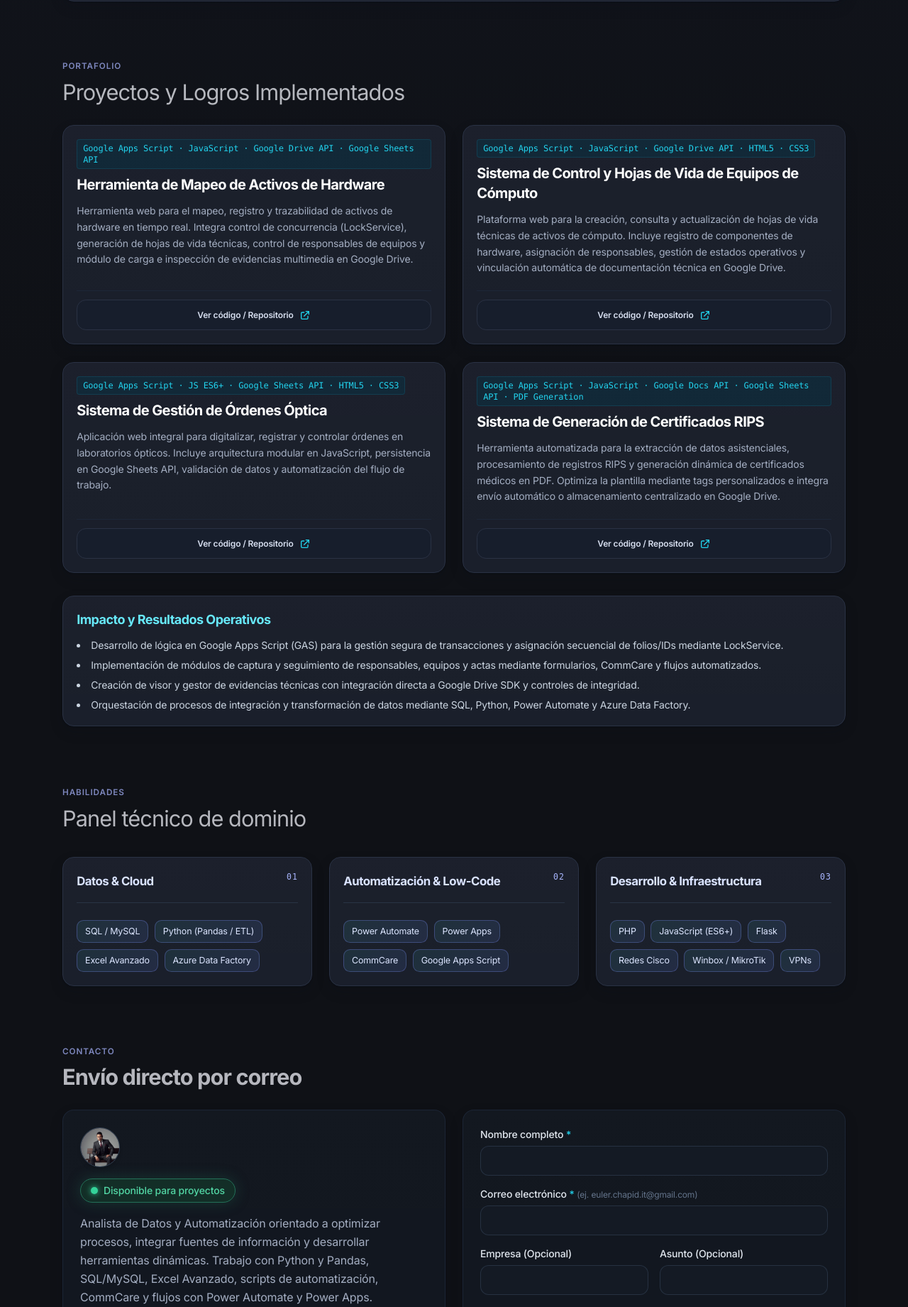
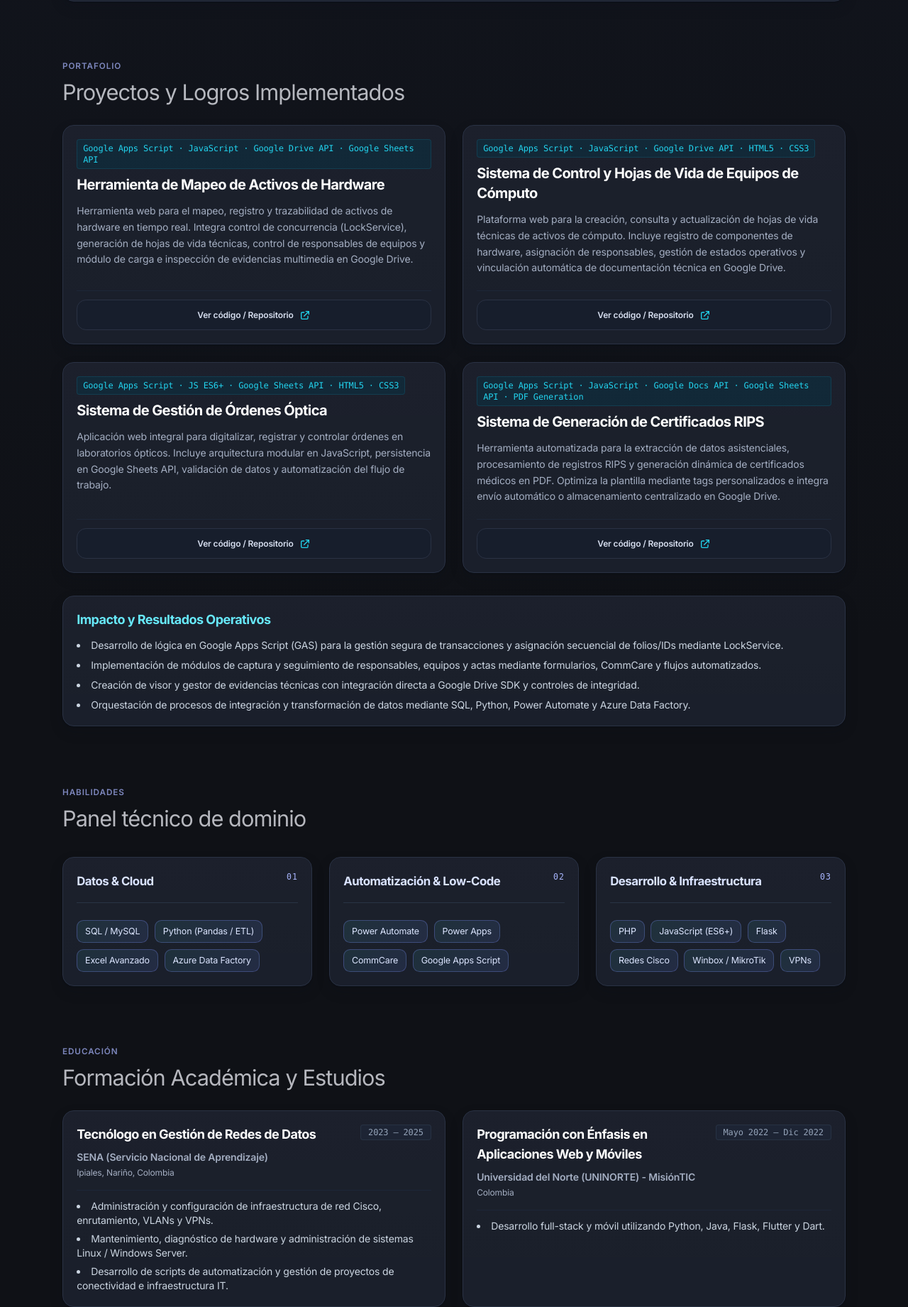
Before and after one commit to EulerArturo/Hoja-de-vida, a Flask app: page / in a window 1280 px wide. Shown: the part 1565-3406 px from the top of the page at 71% size. Run offline with Flask 3, Linux system fonts and the light colour scheme; some libraries are stand-ins or nearby versions.

Commit message:
se agrego la seccion de educación

```diff
--- a/data/profile.py
+++ b/data/profile.py
@@ -118,5 +118,46 @@ PROFILE = {
         "Implementación de módulos de captura y seguimiento de responsables, equipos y actas mediante formularios, CommCare y flujos automatizados.",
         "Creación de visor y gestor de evidencias técnicas con integración directa a Google Drive SDK y controles de integridad.",
         "Orquestación de procesos de integración y transformación de datos mediante SQL, Python, Power Automate y Azure Data Factory."
-    ]
+    ],
+    "education": [
+        {
+            "institution": "SENA (Servicio Nacional de Aprendizaje)",
+            "degree": "Tecnólogo en Gestión de Redes de Datos",
+            "period": "2023 – 2025",
+            "location": "Ipiales, Nariño, Colombia",
+            "details": [
+                "Administración y configuración de infraestructura de red Cisco, enrutamiento, VLANs y VPNs.",
+                "Mantenimiento, diagnóstico de hardware y administración de sistemas Linux / Windows Server.",
+                "Desarrollo de scripts de automatización y gestión de proyectos de conectividad e infraestructura IT."
+            ]
+        },
+        {
+            "institution": "Universidad del Norte (UNINORTE) - MisiónTIC",
+            "degree": "Programación con Énfasis en Aplicaciones Web y Móviles",
+            "period": "Mayo 2022 – Dic 2022",
+            "location": "Colombia",
+            "details": [
+                "Desarrollo full-stack y móvil utilizando Python, Java, Flask, Flutter y Dart."
+            ]
+        },
+        {
+            "institution": "SENA - Centro de Biotecnología Agropecuaria",
+            "degree": "Técnico en Programación de Software",
+            "period": "Oct 2019 – Oct 2020",
+            "location": "Mosquera, Cundinamarca, Colombia",
+            "details": [
+                "Diagramación de sistemas, HTML, CSS, JavaScript, PHP, MySQL e Inglés II."
+            ]
+        },
+        {
+            "institution": "Centro de Capacitación en Informática Integral",
+            "degree": "Técnico en Secretariado Ejecutivo Sistematizado",
+            "period": "Nov 2008 – Abr 2009",
+            "location": "Colombia",
+            "details": [
+                "Costos, operaciones contables, contabilidad comercial, constitución de empresas y gestión en Excel."
+            ]
+        },
+    ],
+
 }
--- a/templates/index.html
+++ b/templates/index.html
@@ -226,6 +226,41 @@
             </div>
         </section>
 
+        <!-- Formación académica y certificaciones. -->
+        <section id="education" class="animate-block section-panel" data-scene="education">
+            <div class="section-head">
+                <p class="kicker">Educación</p>
+                <h2 class="title">Formación Académica y Estudios</h2>
+            </div>
+
+            <div class="mt-8 grid gap-6 md:grid-cols-2">
+                {% for edu in profile.education %}
+                <article class="glass-card hover:border-cyan-500/50 transition-all duration-300 flex flex-col justify-between">
+                    <div>
+                        <div class="flex justify-between items-start gap-2 mb-2">
+                            <h3 class="text-lg font-bold text-white">{{ edu.degree }}</h3>
+                            {% if edu.period %}
+                            <span class="text-xs text-slate-400 font-mono bg-slate-800/60 px-2.5 py-0.5 rounded border border-slate-700/50 shrink-0">{{ edu.period }}</span>
+                            {% endif %}
+                        </div>
+                        <p class="text-sm font-semibold text-cyan-300">{{ edu.institution }}</p>
+                        {% if edu.location %}
+                        <p class="text-xs text-slate-400 mt-1">{{ edu.location }}</p>
+                        {% endif %}
+
+                        {% if edu.details %}
+                        <ul class="mt-4 space-y-1.5 text-sm text-slate-300 list-disc list-inside border-t border-slate-800/80 pt-3">
+                            {% for detail in edu.details %}
+                            <li>{{ detail }}</li>
+                            {% endfor %}
+                        </ul>
+                        {% endif %}
+                    </div>
+                </article>
+                {% endfor %}
+            </div>
+        </section>
+
         <!-- Contacto directo mediante formulario con envio SMTP. -->
         <section id="contact" class="animate-block section-panel pb-10" data-scene="contact">
             <div class="section-head">
```
Also changed, not shown: templates/cv_print.html (+20 -0 lines).
